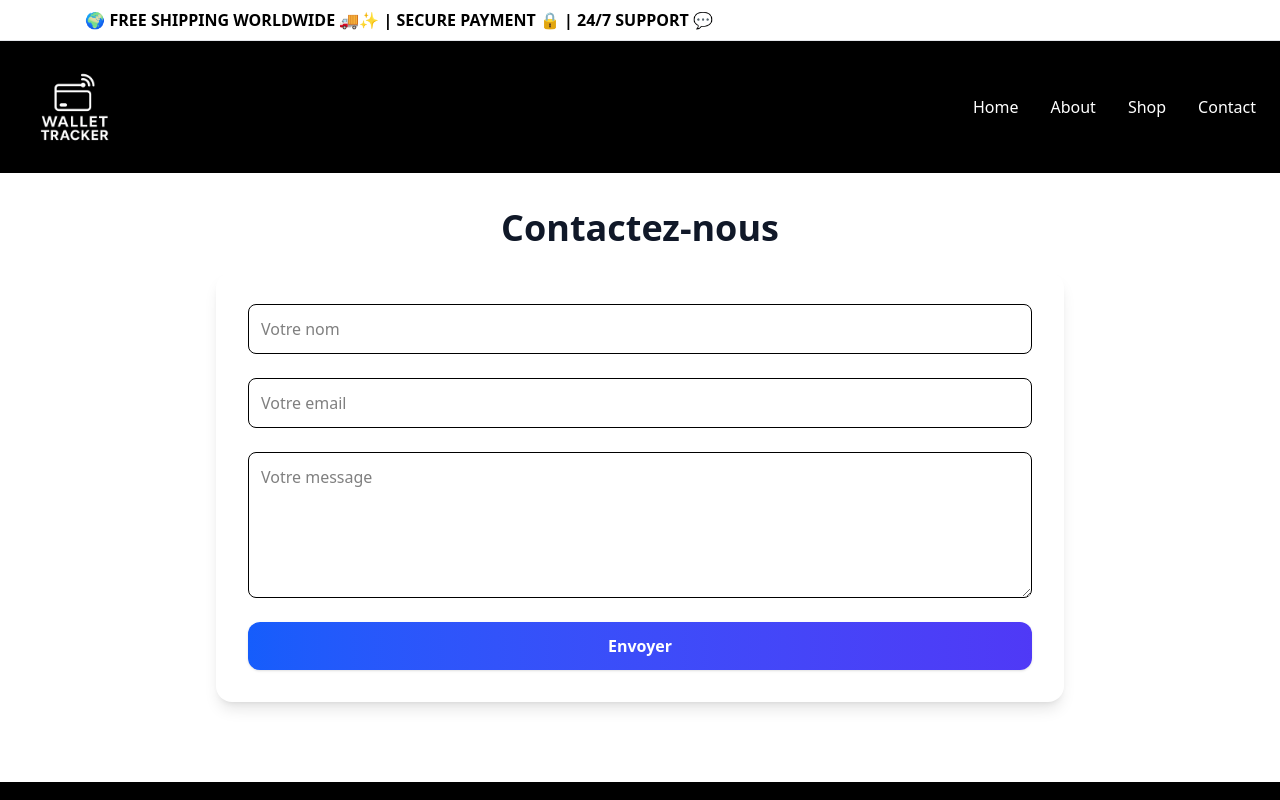
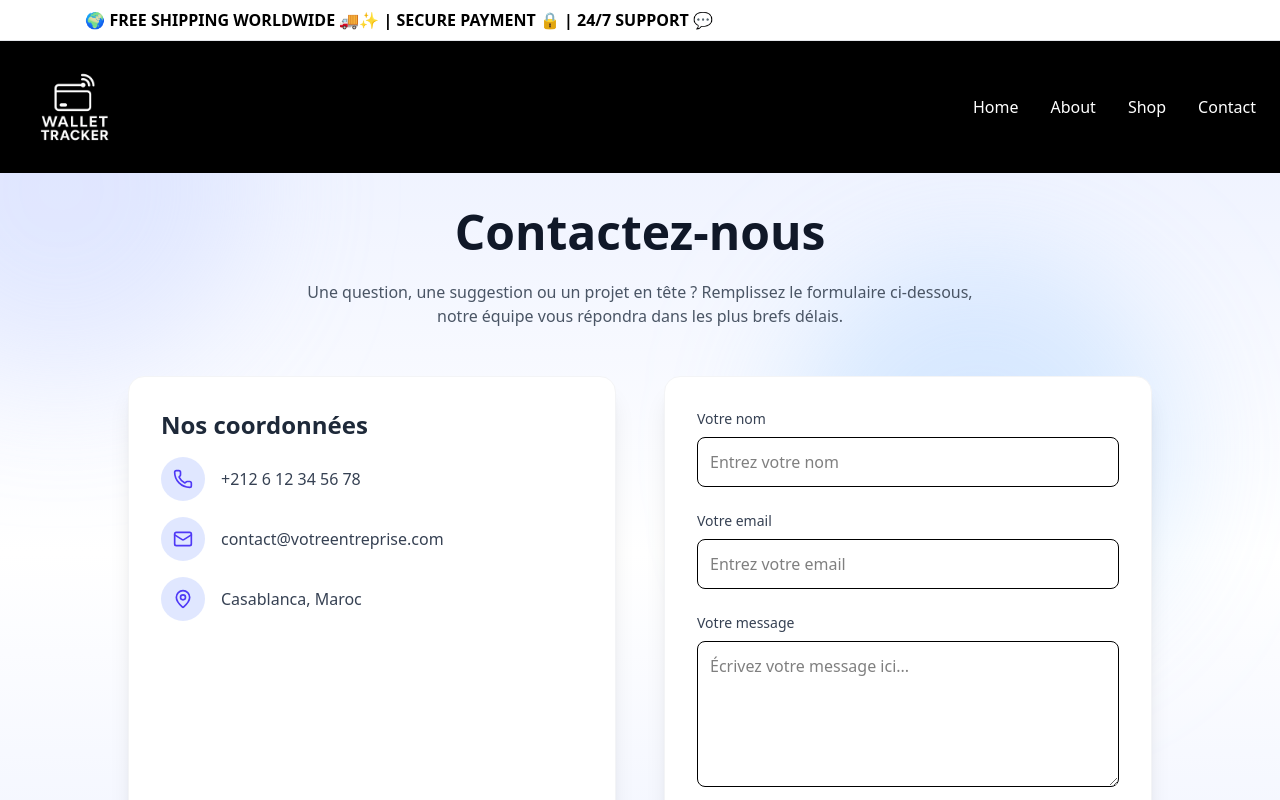
Before and after one commit to muntassir29/e-commerce, a React (Vite) app in the folder frontend/: page /contact in a window 1280 px wide. Shown: the top 800 px of the page. Built offline with nearby package versions, Linux system fonts and the light colour scheme.

Commit message:
update Contact page

```diff
--- a/frontend/src/pages/contact.jsx
+++ b/frontend/src/pages/contact.jsx
@@ -1,32 +1,162 @@
+import { motion } from "framer-motion";
+import { useState } from "react";
+import { Mail, Phone, MapPin } from "lucide-react";
+
 export default function Contact() {
+  const [formData, setFormData] = useState({
+    name: "",
+    email: "",
+    message: "",
+  });
+
+  const handleChange = (e) => {
+    setFormData({
+      ...formData,
+      [e.target.name]: e.target.value,
+    });
+  };
+
+  const handleSubmit = (e) => {
+    e.preventDefault();
+    console.log("Form submitted:", formData);
+    // 🚀 Ici tu peux envoyer les données à ton backend ou à un service d'email
+  };
+
   return (
-    <section className="max-w-4xl mx-auto px-6 py-20">
-      <h1 className="text-4xl font-bold text-gray-900 mb-6 text-center">
+    <section className="relative bg-gradient-to-b from-indigo-50 via-white to-indigo-50 min-h-screen py-20 px-6">
+      {/* --- Dégradé décoratif en arrière-plan --- */}
+      <div className="absolute inset-0 overflow-hidden">
+        <motion.div
+          className="absolute -top-40 -left-40 w-96 h-96 bg-indigo-200 rounded-full mix-blend-multiply filter blur-3xl opacity-30"
+          animate={{ x: [0, 30, 0], y: [0, 30, 0] }}
+          transition={{ duration: 10, repeat: Infinity, ease: "easeInOut" }}
+        />
+        <motion.div
+          className="absolute top-40 right-20 w-96 h-96 bg-blue-300 rounded-full mix-blend-multiply filter blur-3xl opacity-30"
+          animate={{ x: [0, -30, 0], y: [0, -30, 0] }}
+          transition={{ duration: 12, repeat: Infinity, ease: "easeInOut" }}
+        />
+      </div>
+
+      <div className="relative max-w-5xl mx-auto z-10">
+        {/* --- Titre de la page --- */}
+        <motion.h1
+          className="text-4xl md:text-5xl font-extrabold text-center text-gray-900 mb-6"
+          initial={{ opacity: 0, y: -50 }}
+          animate={{ opacity: 1, y: 0 }}
+          transition={{ duration: 0.8 }}
+        >
           Contactez-nous
-      </h1>
-      <form className="grid gap-6 bg-white p-8 rounded-2xl shadow-lg">
+        </motion.h1>
+
+        <motion.p
+          className="text-center text-gray-600 max-w-2xl mx-auto mb-12"
+          initial={{ opacity: 0 }}
+          animate={{ opacity: 1 }}
+          transition={{ delay: 0.3, duration: 0.8 }}
+        >
+          Une question, une suggestion ou un projet en tête ? Remplissez le
+          formulaire ci-dessous, notre équipe vous répondra dans les plus brefs
+          délais.
+        </motion.p>
+
+        <div className="grid grid-cols-1 md:grid-cols-2 gap-12">
+          {/* --- Informations de contact --- */}
+          <motion.div
+            className="bg-white rounded-2xl shadow-xl p-8 space-y-6 border border-gray-100"
+            initial={{ opacity: 0, x: -50 }}
+            animate={{ opacity: 1, x: 0 }}
+            transition={{ duration: 0.8 }}
+          >
+            <h2 className="text-2xl font-bold text-gray-800 mb-4">
+              Nos coordonnées
+            </h2>
+            <div className="space-y-4">
+              <div className="flex items-center gap-4">
+                <div className="bg-indigo-100 p-3 rounded-full">
+                  <Phone className="text-indigo-600 w-5 h-5" />
+                </div>
+                <span className="text-gray-700">+212 6 12 34 56 78</span>
+              </div>
+              <div className="flex items-center gap-4">
+                <div className="bg-indigo-100 p-3 rounded-full">
+                  <Mail className="text-indigo-600 w-5 h-5" />
+                </div>
+                <span className="text-gray-700">contact@votreentreprise.com</span>
+              </div>
+              <div className="flex items-center gap-4">
+                <div className="bg-indigo-100 p-3 rounded-full">
+                  <MapPin className="text-indigo-600 w-5 h-5" />
+                </div>
+                <span className="text-gray-700">Casablanca, Maroc</span>
+              </div>
+            </div>
+          </motion.div>
+
+          {/* --- Formulaire de contact --- */}
+          <motion.form
+            onSubmit={handleSubmit}
+            className="bg-white rounded-2xl shadow-xl p-8 space-y-6 border border-gray-100"
+            initial={{ opacity: 0, x: 50 }}
+            animate={{ opacity: 1, x: 0 }}
+            transition={{ duration: 0.8 }}
+          >
+            <div>
+              <label className="block text-sm font-medium text-gray-700 mb-2">
+                Votre nom
+              </label>
               <input
                 type="text"
-          placeholder="Votre nom"
-          className="p-3 border rounded-lg focus:ring-2 focus:ring-indigo-500"
+                name="name"
+                value={formData.name}
+                onChange={handleChange}
+                placeholder="Entrez votre nom"
+                className="w-full p-3 border rounded-lg focus:ring-2 focus:ring-indigo-500 focus:border-indigo-500 transition"
+                required
               />
+            </div>
+
+            <div>
+              <label className="block text-sm font-medium text-gray-700 mb-2">
+                Votre email
+              </label>
               <input
                 type="email"
-          placeholder="Votre email"
-          className="p-3 border rounded-lg focus:ring-2 focus:ring-indigo-500"
+                name="email"
+                value={formData.email}
+                onChange={handleChange}
+                placeholder="Entrez votre email"
+                className="w-full p-3 border rounded-lg focus:ring-2 focus:ring-indigo-500 focus:border-indigo-500 transition"
+                required
               />
+            </div>
+
+            <div>
+              <label className="block text-sm font-medium text-gray-700 mb-2">
+                Votre message
+              </label>
               <textarea
-          placeholder="Votre message"
+                name="message"
+                value={formData.message}
+                onChange={handleChange}
+                placeholder="Écrivez votre message ici..."
                 rows="5"
-          className="p-3 border rounded-lg focus:ring-2 focus:ring-indigo-500"
+                className="w-full p-3 border rounded-lg focus:ring-2 focus:ring-indigo-500 focus:border-indigo-500 transition"
+                required
               />
-        <button
+            </div>
+
+            <motion.button
               type="submit"
-          className="bg-gradient-to-r from-blue-600 to-indigo-600 text-white px-6 py-3 rounded-xl font-semibold shadow hover:scale-105 transition"
+              className="w-full bg-gradient-to-r from-indigo-600 to-blue-600 text-white px-6 py-3 rounded-xl font-semibold shadow-lg hover:shadow-xl hover:scale-[1.02] transition transform"
+              whileHover={{ scale: 1.02 }}
+              whileTap={{ scale: 0.98 }}
             >
-          Envoyer
-        </button>
-      </form>
+              Envoyer le message
+            </motion.button>
+          </motion.form>
+        </div>
+      </div>
     </section>
   );
 }
```
Lines whose indentation alone changed are shown as unchanged.
